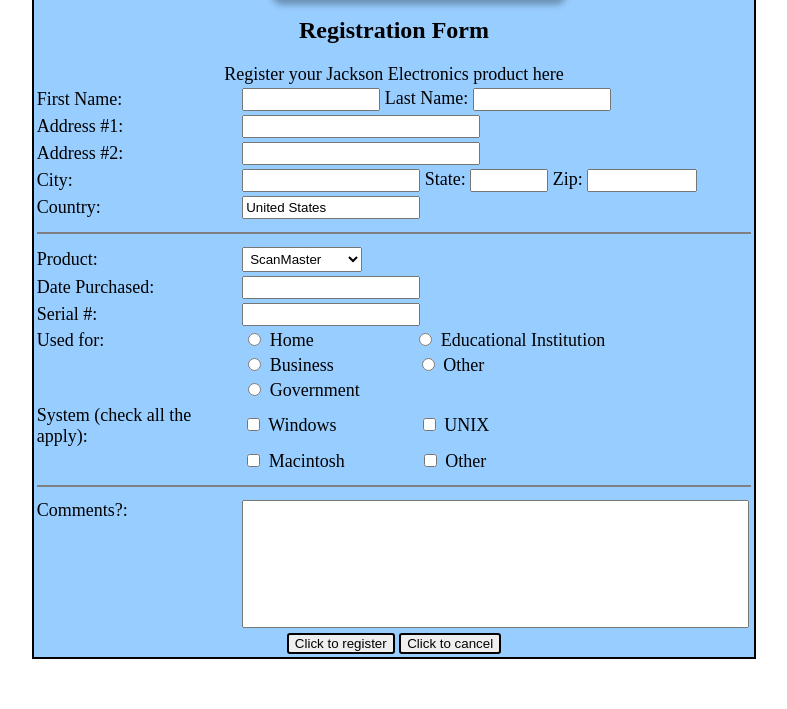
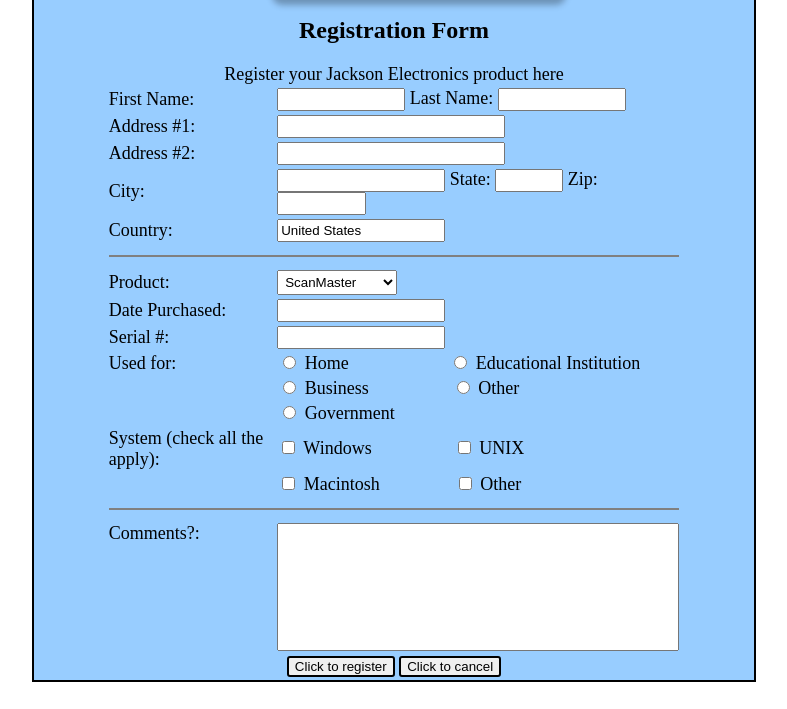
Before and after one commit to Memory-Container/Jackson-Electronics, a plain HTML site: page index.html in a window 1280 px wide. Shown: the part 91-800 px from the top of the page, without its empty margins (248-1035 px from the left). Drawn offline with Linux system fonts and the light colour scheme.

Commit message:
Small Changes (3)

```diff
--- a/index.html
+++ b/index.html
@@ -18,7 +18,7 @@
             </div>
         </div>
         <h2 style="text-align: center;">Registration Form</h2>
-        <table border="0" align="center" style="font-size: 18px;">
+        <table border="0" align="center" style="font-size: 18px; width: 80%;">
             <caption>Register your Jackson Electronics product here</caption>
             <tbody>
                 <tr>
--- a/style.css
+++ b/style.css
@@ -1,6 +1,6 @@
 input {
     padding: 2px;
-    width: 130px;
+    width: 120px;
 }
 select {
     padding: 3px;
@@ -9,19 +9,19 @@ input.checkbox {
     width: 15px;
 }
 input.left {
-    margin-left: 120px;
+    margin-left: 110px;
 }
 input.long {
-    width: 230px;
+    width: 220px;
 }
 input.normal {
-    width: 170px;
+    width: 160px;
 }
 input.not-that-short {
-    width: 150px;
+    width: 140px;
 }
 input.short {
-    width: 70px;
+    width: 60px;
 }
 hr {
     border: 1px solid gray;
```
